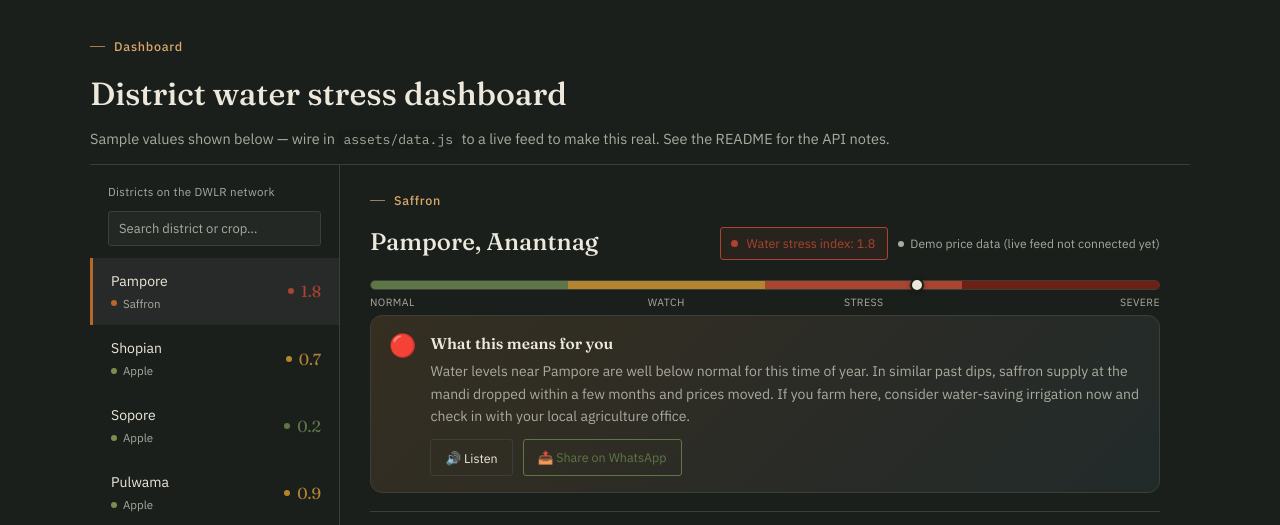
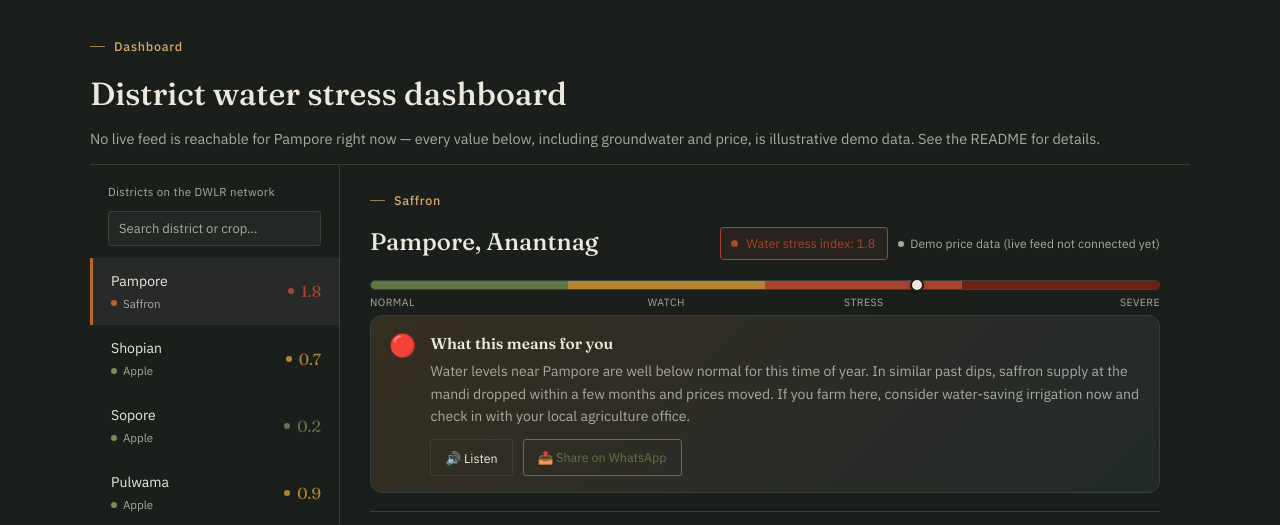
Before and after one commit to darirshadahmad88-hash/JalWatchJK, a website: page index.html in a window 1280 px wide. Shown: the part 1420-1945 px from the top of the page. Drawn offline with nearby package versions, Linux system fonts and the light colour scheme; no server answers; a web font is replaced by a local one.

Commit message:
Update index.html

```diff
--- a/index.html
+++ b/index.html
@@ -155,8 +155,7 @@
   <div class="section-head">
     <div class="kicker" data-i18n="dashboard_kicker">Dashboard</div>
     <h2 data-i18n="dashboard_h2">District water stress dashboard</h2>
-    <p class="section-sub">Sample values shown below — wire in <code>assets/data.js</code> to a live
-    feed to make this real. See the README for the API notes.</p>
+    <p class="section-sub" id="dashSampleNote">Checking live feeds…</p>
   </div>
 
   <div class="dash-layout">
```
